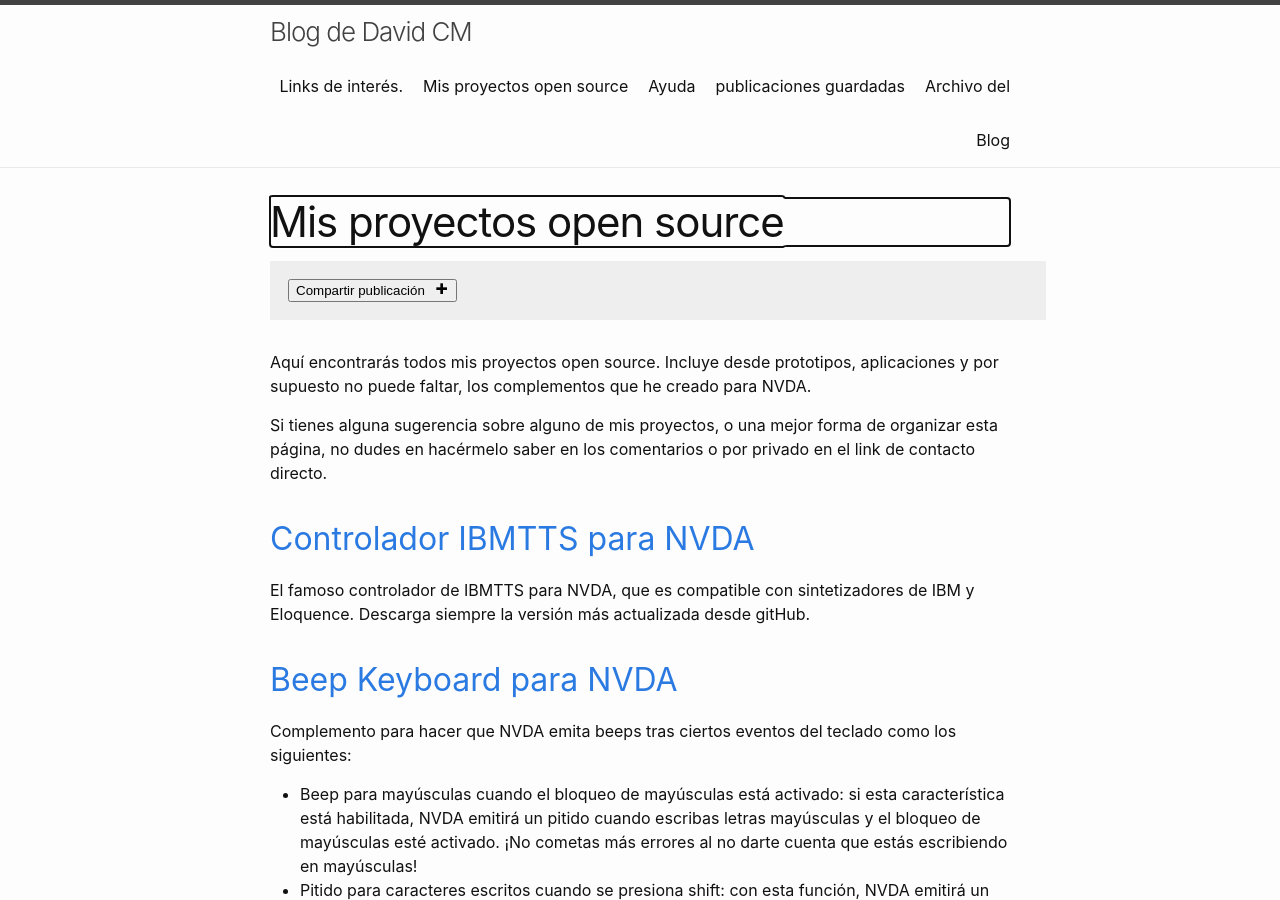
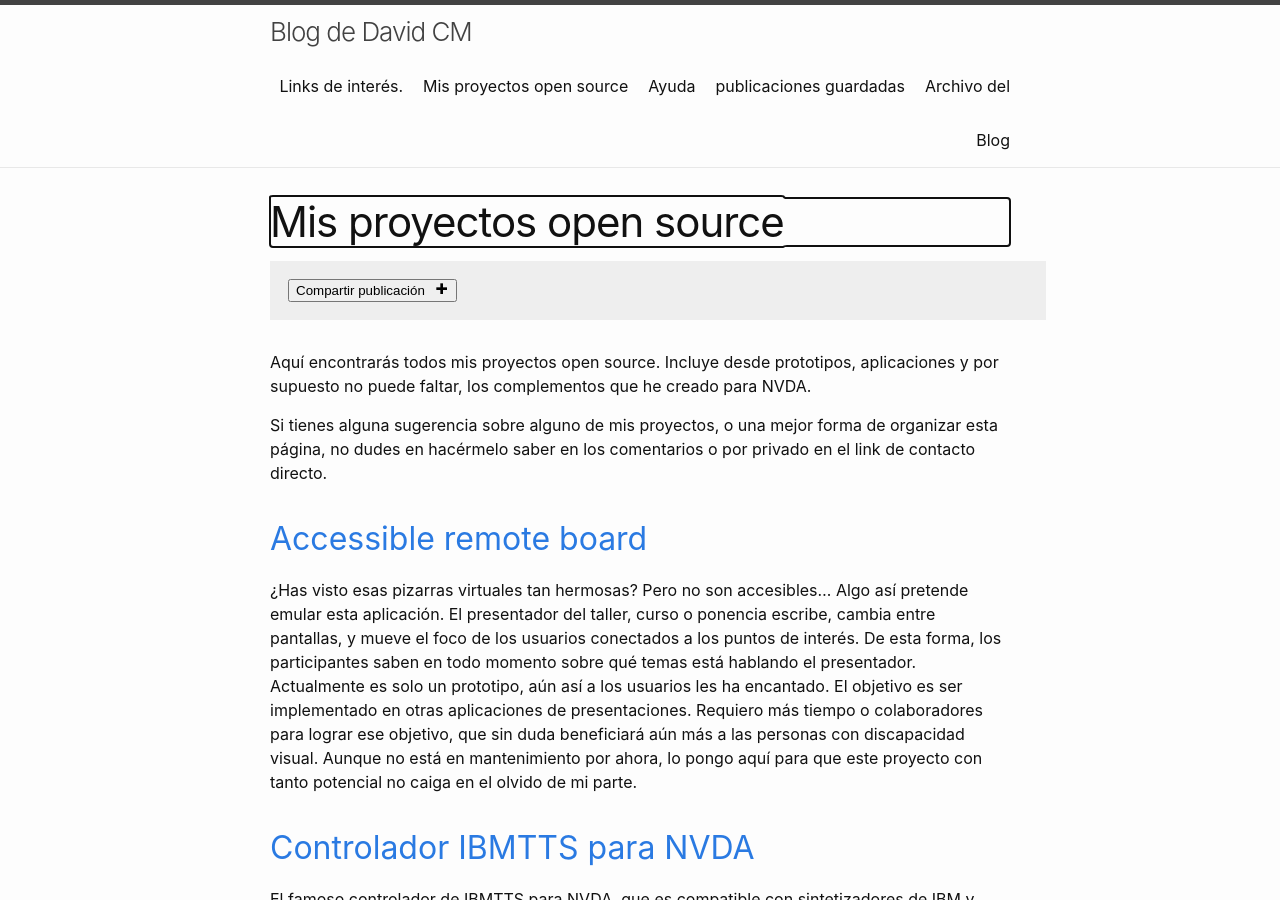
Before and after one commit to davidacm/davidacm.github.io, a Jekyll site: the page built from pages/myprojects.md, in a window 1280 px wide and 900 px high. Built offline with Jekyll 4.4.1, drawn with Linux system fonts in a browser that asks for light colours; some of the changed text lies outside the part shown.

Commit message:
temporal change for the GDG activity.

```diff
--- a/_data/my_projects.yml
+++ b/_data/my_projects.yml
@@ -1,3 +1,6 @@
+- name: Accessible remote board
+  link: https://accessible-remote-board.web.app/#/attendees
+  description: ¿Has visto esas pizarras virtuales tan hermosas? Pero no son accesibles... Algo así pretende emular esta aplicación. El presentador del taller, curso o ponencia escribe, cambia entre pantallas, y mueve el foco de los usuarios conectados a los puntos de interés. De esta forma, los participantes saben en todo momento sobre qué temas está hablando el presentador. Actualmente es solo un prototipo, aún así a los usuarios les ha encantado. El objetivo es ser implementado en otras aplicaciones de presentaciones. Requiero más tiempo o colaboradores para lograr ese objetivo, que sin duda beneficiará aún más a las personas con discapacidad visual. Aunque no está en mantenimiento por ahora, lo pongo aquí para que este proyecto con tanto potencial no caiga en el olvido de mi parte.
 - name: Controlador IBMTTS para NVDA
   link: https://github.com/davidacm/NVDA-IBMTTS-Driver
   description: El famoso controlador de IBMTTS para NVDA, que es compatible con sintetizadores de IBM y Eloquence. Descarga siempre la versión más actualizada desde gitHub.
@@ -44,9 +47,6 @@
 - name: whatLink
   link: https://davidacm.github.io/whatLink/
   description: ¡Envía mensajes directos a Whatsapp! A pesar de ser diría que mi desarrollo más rápido (menos de 20 minutos hasta el deploy) es una aplicación muy útil me han dicho muchos usuarios. Instálala como una PWA en tu teléfono, ponla de acceso fácil, y ábrela cada vez que debas enviar un mensaje a algún número donde no tengas el contacto agregado. Simplemente pega el número en el cuadro de edición (no importa si lleva espacios, letras o guiones) y dale en abrir. Se te mostrará el número al que le escribirás el mensaje. Puede que debas ajustar el código de país, pero conserva el último código de país establecido.
-- name: Accessible remote board
-  link: https://github.com/Facebook-Developer-Circle-San-Jose/accessibleRemoteBoard
-  description: ¿Has visto esas pizarras virtuales tan hermosas? Pero no son accesibles... Algo así pretende emular esta aplicación. El presentador del taller, curso o ponencia escribe, cambia entre pantallas, y mueve el foco de los usuarios conectados a los puntos de interés. De esta forma, los participantes saben en todo momento sobre qué temas está hablando el presentador. Actualmente es solo un prototipo, aún así a los usuarios les ha encantado. El objetivo es ser implementado en otras aplicaciones de presentaciones. Requiero más tiempo o colaboradores para lograr ese objetivo, que sin duda beneficiará aún más a las personas con discapacidad visual. Aunque no está en mantenimiento por ahora, lo pongo aquí para que este proyecto con tanto potencial no caiga en el olvido de mi parte.
 - name: cronos
   link: https://davidacm.github.io/cronos/
   description: ¡El tiempo vale oro! Pero a veces lo gastas y no sabes ni en qué... Mide tus actividades diarias con este temporizador, en el que podrás agregar tus actividades favoritas. Luego mira tu reporte diario, semanal o mensual, sobre las actividades en las que invertiste más tiempo y a cuales necesitas dedicarle más esfuerzo. O simplemente, Mmira el historial de actividades a modo de bitácora. Así fue como supe que poner este blog en marcha, me tomó 24 horas desde que comencé a estudiar Jekill y Liquid, la plataforma de comentarios... Nada mal, pero me mostró la cantidad de tiempo que invertimos en proyectos open source. Nació como una necesidad personal y por lo tanto puede que encuentres problemas de apariencia (el frontend no es mi fuerte) pero hay planes para mejorar e implementar más características a futuro. Por ahora solo necesitaba que cumpliera con mis requisitos indispensables. Aunque otras aplicaciones similares existen, eran tediosas, poco intuitivas o inaccesibles.
```
